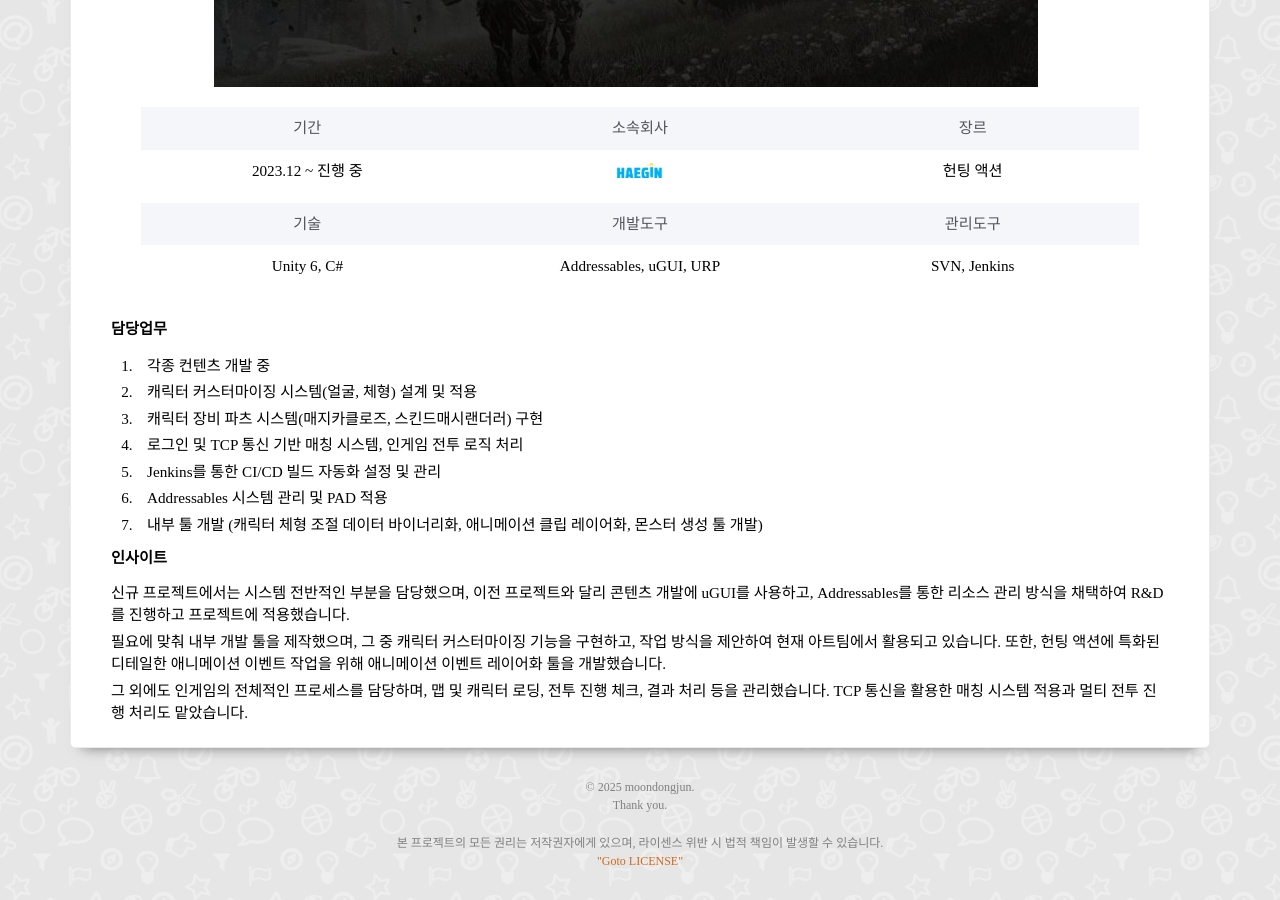
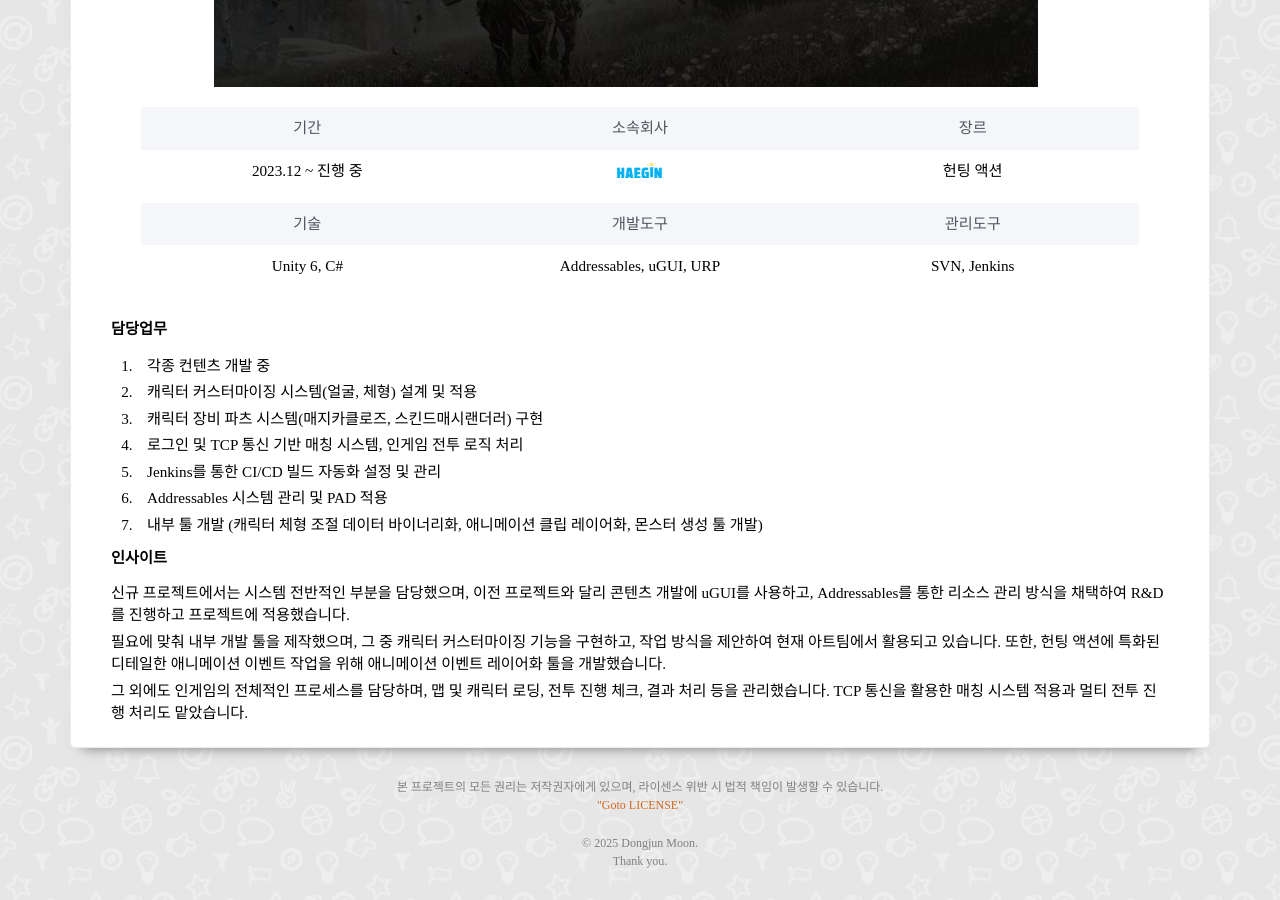
Before and after one commit to MDJ0126/Resume, a Jekyll site: the page built from index.html, in a window 1280 px wide and 900 px high, scrolled down 5474 px. Built offline with Jekyll 4.4.1, drawn with Linux system fonts in a browser that asks for light colours; some web fonts are replaced.

Commit message:
풋터 내용 수정

```diff
--- a/_layouts/index.html
+++ b/_layouts/index.html
@@ -10,16 +10,7 @@
                 </main>
                 <footer>
                     <!--<hr />-->
-                    <div style="">
-                        <span>
-                            &copy; <time datetime="{{ site.time }}">{{ site.time | date: '%Y' }}</time> {{ site.author.name_en }}.
-                        </span>
-                        <br />
-                        <span>
-                            Thank you.
-                        </span>
-                    </div>
-                    <div style="margin-top: 20px;">
+                    <div style="margin-bottom: 20px;">
                         <span>
                             본 프로젝트의 모든 권리는 저작권자에게 있으며, 라이센스 위반 시 법적 책임이 발생할 수 있습니다.
                         </span>
@@ -28,6 +19,15 @@
                             <a href="https://raw.githubusercontent.com/MDJ0126/Resume/refs/heads/main/LICENSE">"Goto LICENSE"</a>
                         </span>
                     </div>
+                    <div style="">
+                        <span>
+                            &copy; <time datetime="{{ site.time }}">{{ site.time | date: '%Y' }}</time> Dongjun Moon.
+                        </span>
+                        <br />
+                        <span>
+                            Thank you.
+                        </span>
+                    </div>
                 </footer>
             </div>
         </div>
```
